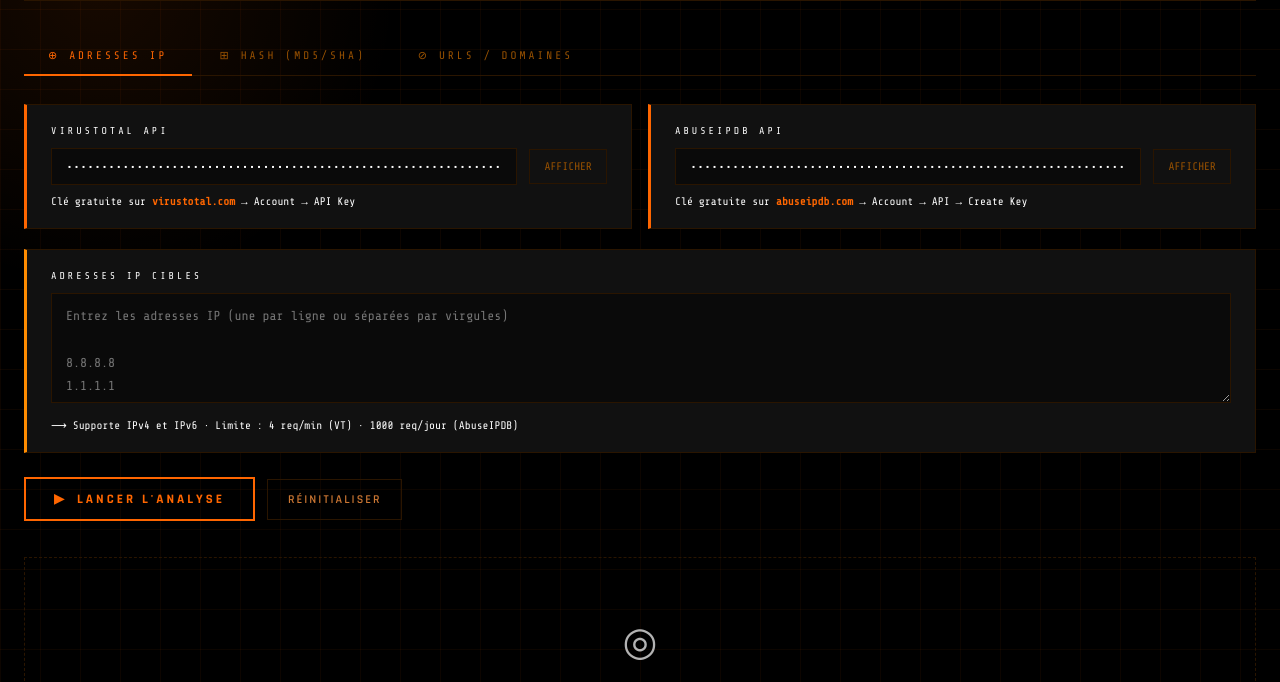
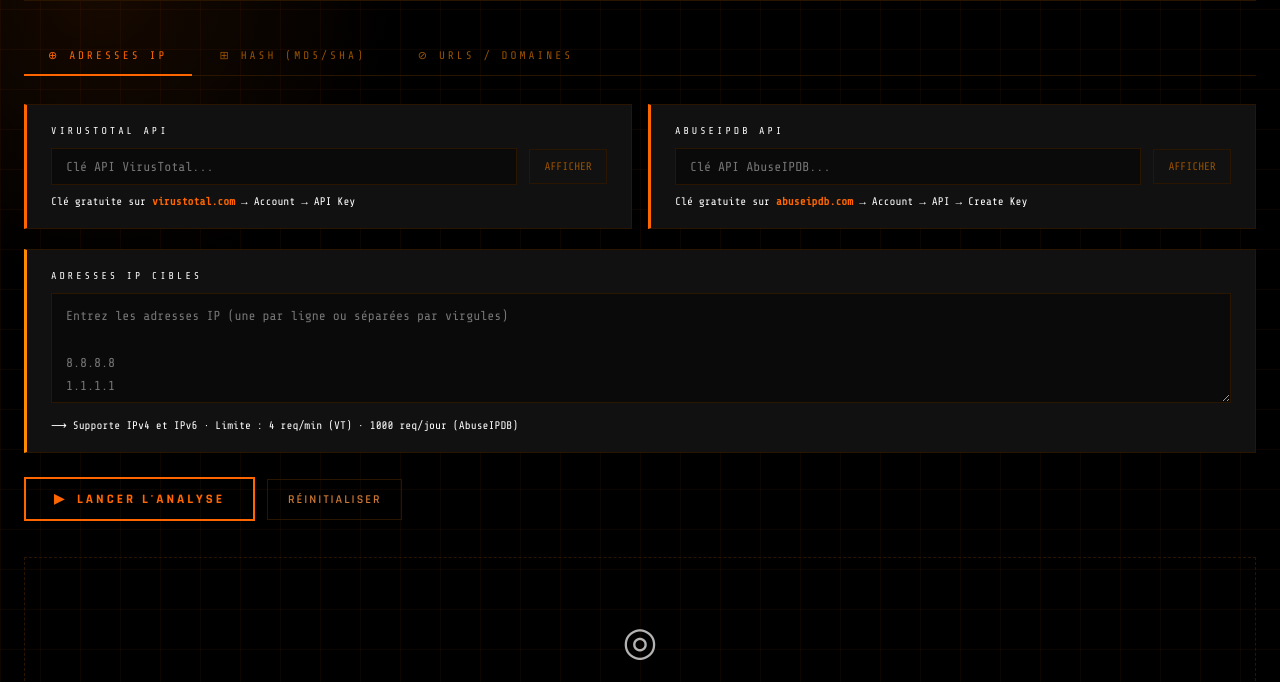
Before and after one commit to meussedemonne79-debug/REPUTATION-IPs, a plain HTML site: page app.html in a window 1280 px wide. Shown: the part 111-793 px from the top of the page. Drawn offline with nearby package versions, Linux system fonts and the light colour scheme.

Commit message:
Add files via upload

```diff
--- a/app.html
+++ b/app.html
@@ -1064,8 +1064,8 @@ window.updateStats = function(type) {
 <script>
 // Keys configuration (encoded)
 (function(){
-  const _k1 = atob("NDM5Yjk5MzMwNGMyMDJlODhlYWQxYjFjYmEwMWQ2YjQzYzFiODVhNzFmYWI2NDNlYjMxNjU3N2EwOTk4OTMxMg==");
-  const _k2 = atob("ODY1MWU1ZGU0YmZkNDZmOWY2MzVlOWFiZDE0ZjQ4MjUyNTliYTA3MmQwY2M4YmQ5M2RmODgzOTdlMTVkYzgzOWZkMDMzNzg3NjZkN2E4YzY=");
+  const _k1 = "";
+  const _k2 = "";
 
   window.addEventListener('DOMContentLoaded', function(){
     ['ip-apiKeyVT','hash-apiKeyVT','url-apiKeyVT'].forEach(id=>{
```
